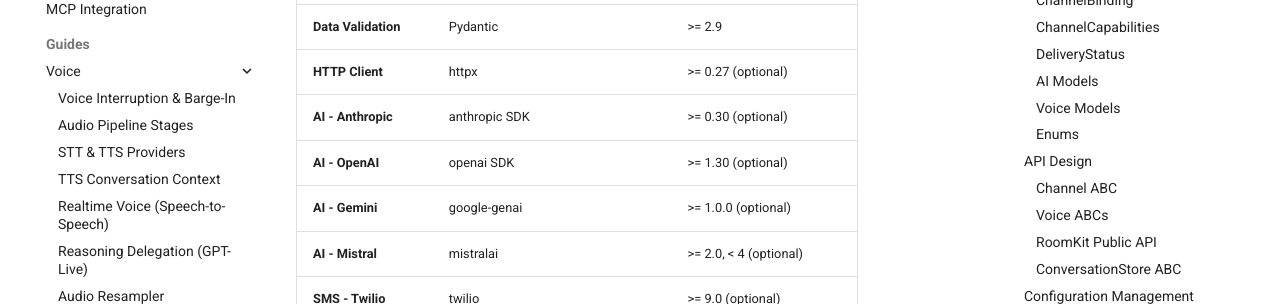
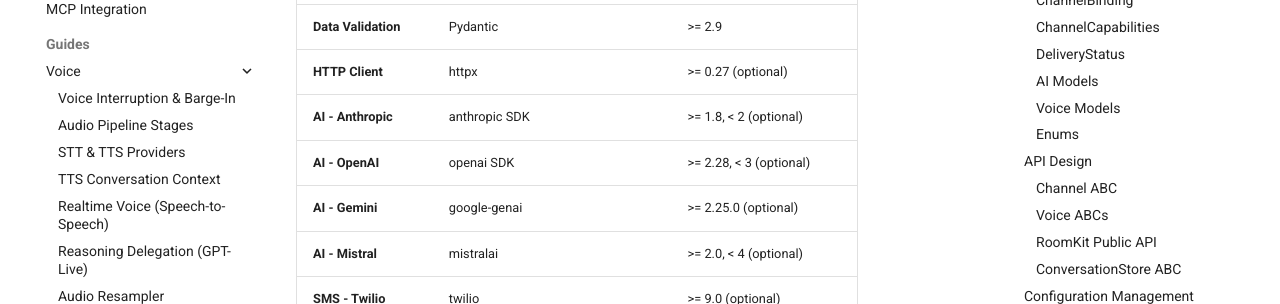
Before and after one commit to roomkit-live/roomkit-docs, an MkDocs documentation site: the page built from docs/technical.md, in a window 1280 px wide and 900 px high. Shown: the part 318-622 px from the top of the window. Built offline with MkDocs 1.6.1 and Material for MkDocs 9.7.7, drawn with Linux system fonts in a browser that asks for light colours; comment, search, counter and statistics services are not loaded.

Commit message:
fix(docs): the technical stack table quotes the anthropic, openai and google-genai pins pyproject sets (RMK-651)

```diff
--- a/docs/technical.md
+++ b/docs/technical.md
@@ -7,9 +7,9 @@
 | **Language** | Python | >= 3.12 |
 | **Data Validation** | Pydantic | >= 2.9 |
 | **HTTP Client** | httpx | >= 0.27 (optional) |
-| **AI - Anthropic** | anthropic SDK | >= 0.30 (optional) |
-| **AI - OpenAI** | openai SDK | >= 1.30 (optional) |
-| **AI - Gemini** | google-genai | >= 1.0.0 (optional) |
+| **AI - Anthropic** | anthropic SDK | >= 1.8, < 2 (optional) |
+| **AI - OpenAI** | openai SDK | >= 2.28, < 3 (optional) |
+| **AI - Gemini** | google-genai | >= 2.25.0 (optional) |
 | **AI - Mistral** | mistralai | >= 2.0, < 4 (optional) |
 | **SMS - Twilio** | twilio | >= 9.0 (optional) |
 | **Phone Validation** | phonenumbers | >= 8.13 (optional) |
```
